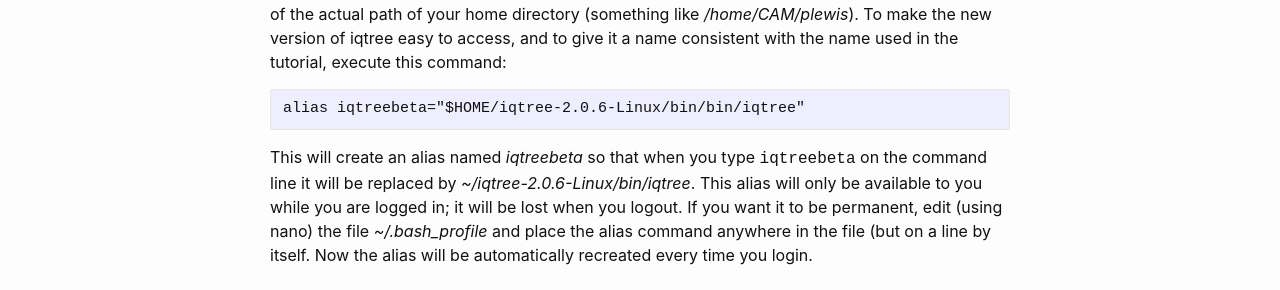
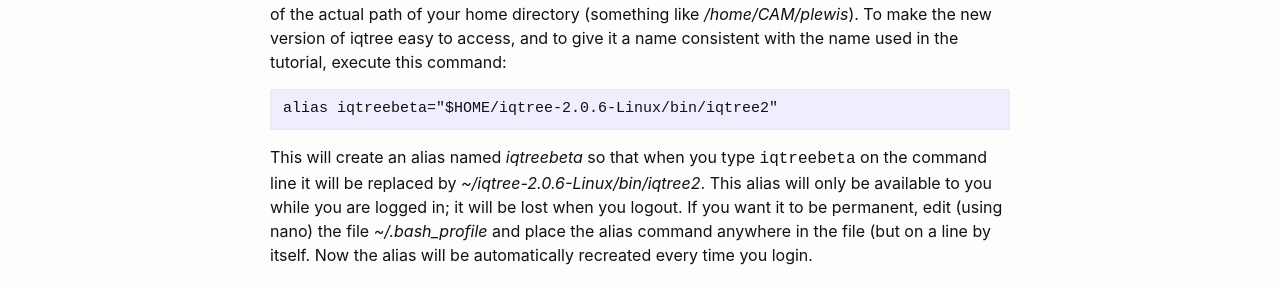
Before and after one commit to plewis/plewis.github.io, a Jekyll site: the page built from phylogenetics/iqtree.md, in a window 1280 px wide. Shown: the part 1476-1766 px from the top of the page. Built offline with Jekyll 4.4.1, drawn with Linux system fonts in a browser that asks for light colours.

Commit message:
Fixed the alias

```diff
--- a/phylogenetics/iqtree.md
+++ b/phylogenetics/iqtree.md
@@ -45,9 +45,9 @@ The executable file is now in the
 
 directory, where **~** means "home directory" and is a synonym of <tt>$HOME</tt>, which is itself a synonym of the actual path of your home directory (something like _/home/CAM/plewis_). To make the new version of iqtree easy to access, and to give it a name consistent with the name used in the tutorial, execute this command:
 
-    alias iqtreebeta="$HOME/iqtree-2.0.6-Linux/bin/bin/iqtree"
+    alias iqtreebeta="$HOME/iqtree-2.0.6-Linux/bin/iqtree2"
 
-This will create an alias named _iqtreebeta_ so that when you type <tt>iqtreebeta</TT> on the command line it will be replaced by _~/iqtree-2.0.6-Linux/bin/iqtree_. This alias will only be available to you while you are logged in; it will be lost when you logout. If you want it to be permanent, edit (using nano) the file _~/.bash_profile_ and place the alias command anywhere in the file (but on a line by itself. Now the alias will be automatically recreated every time you login.
+This will create an alias named _iqtreebeta_ so that when you type <tt>iqtreebeta</TT> on the command line it will be replaced by _~/iqtree-2.0.6-Linux/bin/iqtree2_. This alias will only be available to you while you are logged in; it will be lost when you logout. If you want it to be permanent, edit (using nano) the file _~/.bash_profile_ and place the alias command anywhere in the file (but on a line by itself. Now the alias will be automatically recreated every time you login.
 
 ## Start the tutorial
 
```
